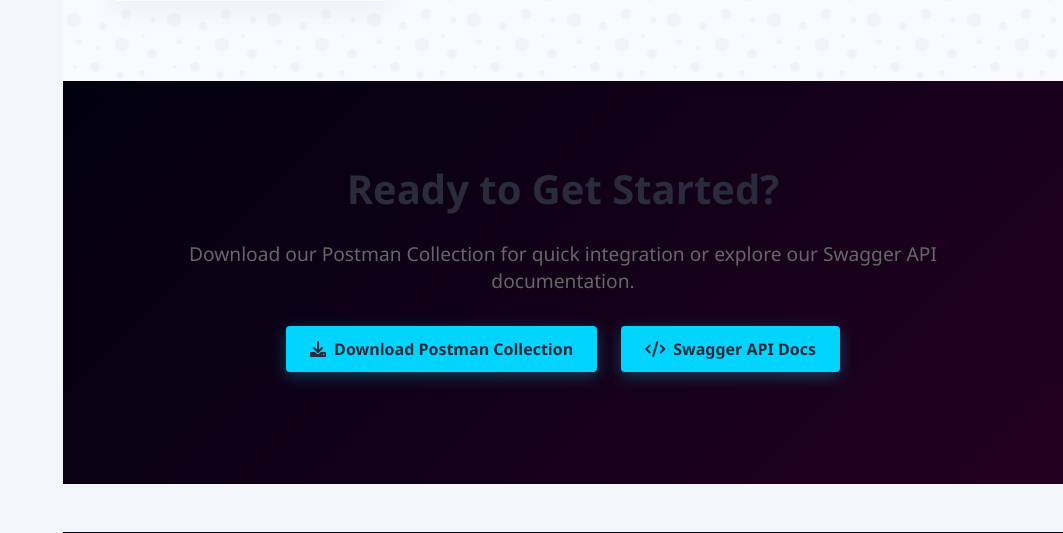
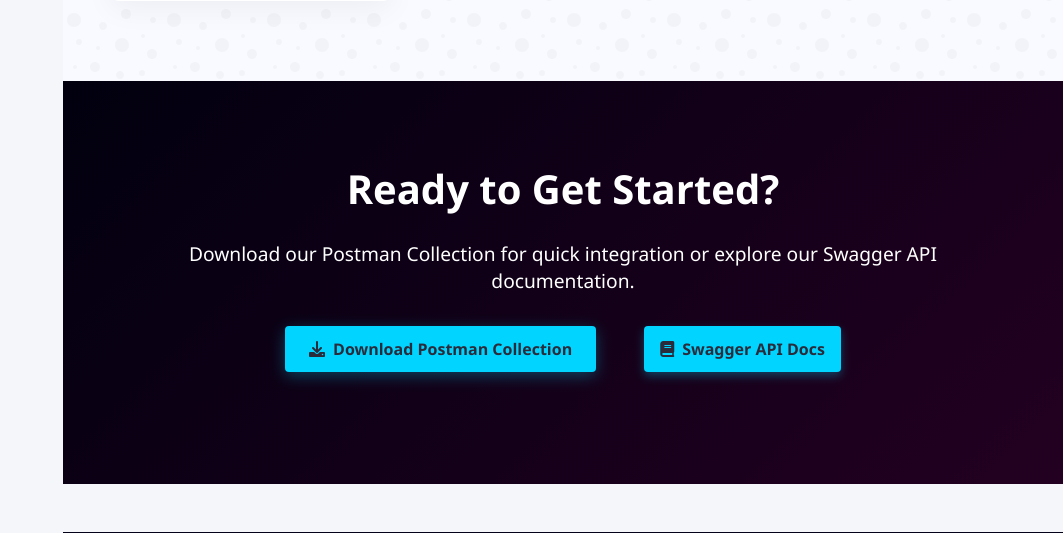
Before and after one commit to tevinric/ai-api-framework, a Flask app: page / in a window 1280 px wide. Shown: the part 4321-4854 px from the top of the page, without its empty margins (217-1280 px from the left). Run offline with Flask 3, Linux system fonts and the light colour scheme; parts of the project's set-up code (start-up, migrations or seed data) failed here and were passed over.

Commit message:
updates to index.html

```diff
--- a/templates/index.html
+++ b/templates/index.html
@@ -1172,14 +1172,14 @@
 
         <section class="cta-section">
             <div class="cta-container">
-                <h2>Ready to Get Started?</h2>
-                <p>Download our Postman Collection for quick integration or explore our Swagger API documentation.</p>
+                <h2 style="color: white;">Ready to Get Started?</h2>
+                <p style="color: white;">Download our Postman Collection for quick integration or explore our Swagger API documentation.</p>
                 <div style="display: flex; justify-content: center; flex-wrap: wrap; margin: 2rem 0; gap: 1.5rem;">
                     <a href="/static/files/ai-api-postman-collection.json" class="cta-btn" style="background-color: var(--accent-color); color: var(--dark-color);">
                         <i class="fas fa-download"></i> Download Postman Collection
                     </a>
-                    <a href="/swagger/" class="cta-btn" style="background-color: var(--accent-color); color: var(--dark-color);">
-                        <i class="fas fa-code"></i> Swagger API Docs
+                    <a href="/apidocs/" class="nav-item swagger-btn">
+                        <i class="fas fa-book"></i>Swagger API Docs
                     </a>
                 </div>
             </div>
```
